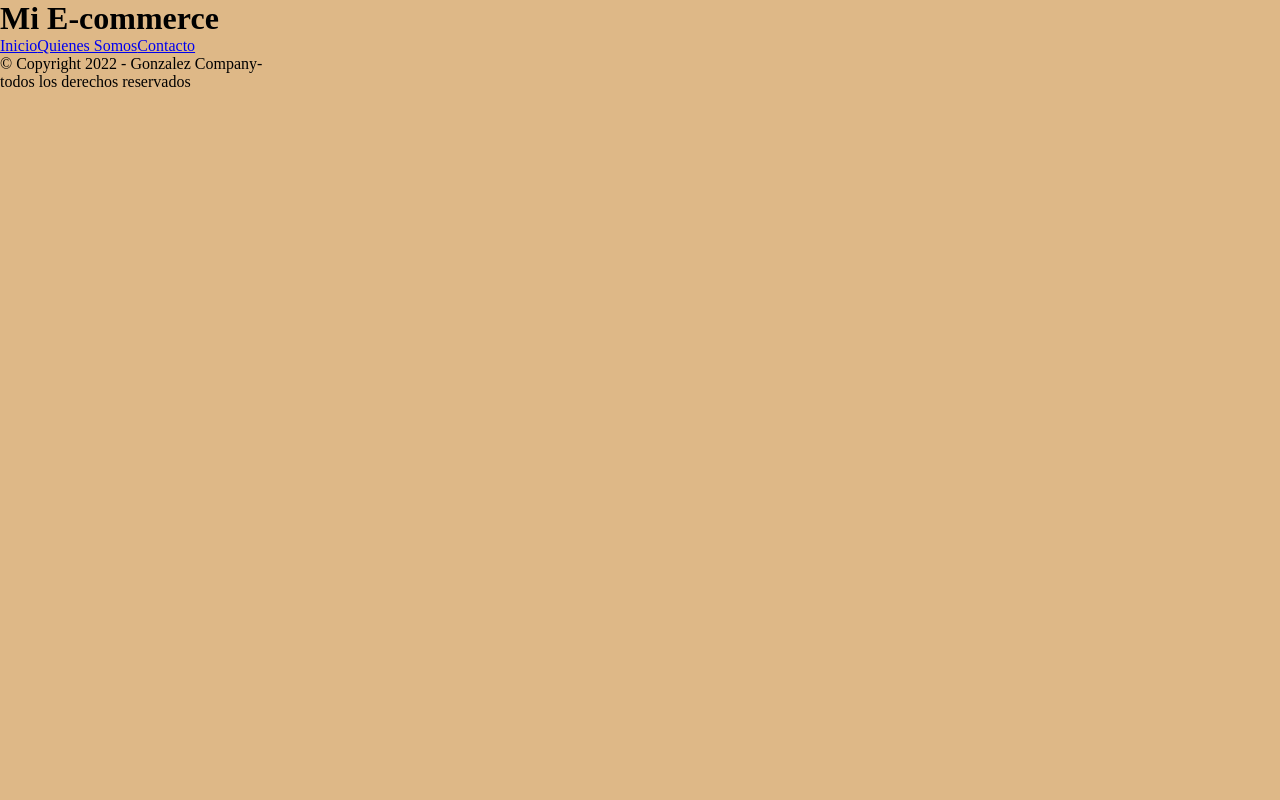
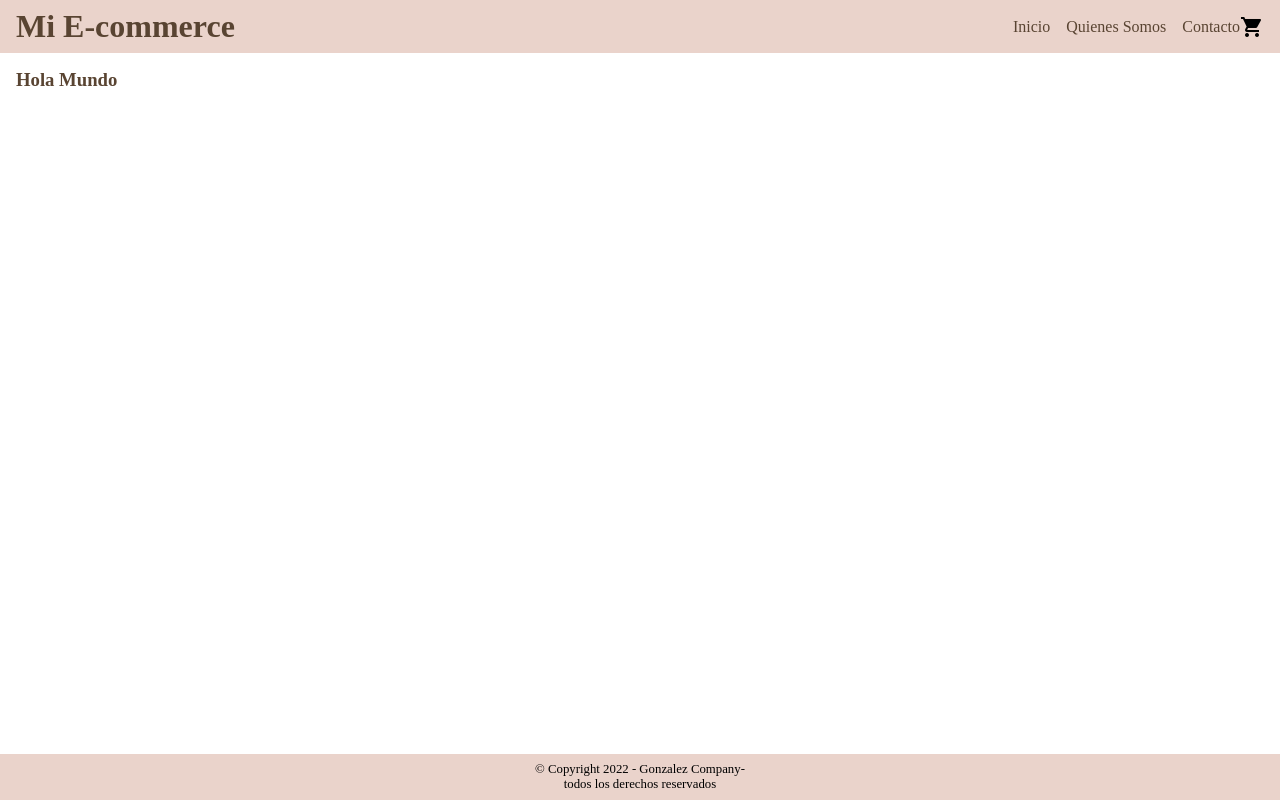
Before and after one commit to leoogonzalez/coderRJSleo, a React (Create React App) app in the folder tiendagonzalezpalacios/: page / in a window 1280 px wide. Built offline with nearby package versions, Linux system fonts and the light colour scheme.

Commit message:
desafio clase numero 4 crea tu landing

```diff
--- a/tiendagonzalezpalacios/public/index.html
+++ b/tiendagonzalezpalacios/public/index.html
@@ -24,6 +24,8 @@
       work correctly both with client-side routing and a non-root public URL.
       Learn how to configure a non-root public URL by running `npm run build`.
     -->
+    <link href="https://fonts.googleapis.com/icon?family=Material+Icons"
+      rel="stylesheet">
     <title>React App</title>
   </head>
   <body>
--- a/tiendagonzalezpalacios/src/App.js
+++ b/tiendagonzalezpalacios/src/App.js
@@ -1,12 +1,19 @@
 import Header from "./Header"
+import Main from "./Main"
 import Footer from "./Footer"
-import NavBar from "./components/NavBar"
+import NavBar from './components/NavBar';
+import ItemListContainer from './components/ItemListContainer'
+const App = () => {
 
-const App = () => {
-return <div>
-      <Header></Header>
-      <NavBar></NavBar>
-    <Footer>footer</Footer>
+
+return <div id="root">
+      <Header>
+        <NavBar/>
+      </Header>
+      <Main>
+      <ItemListContainer/>
+      </Main>
+    <Footer></Footer>
 </div>
 }
 
--- a/tiendagonzalezpalacios/src/Header.js
+++ b/tiendagonzalezpalacios/src/Header.js
@@ -1,9 +1,11 @@
 import React from 'react'
-
+import NavBar from './components/NavBar';
 const Header = () => {
   return (
-      <header>
-        <h1>Mi E-commerce</h1>
+      <header id='layout-header' className='header'>
+        <h1 className='header__title'>Mi E-commerce</h1>
+        <NavBar/>
+
       </header>
   );
 }
--- /dev/null
+++ b/tiendagonzalezpalacios/src/Main.js
@@ -0,0 +1,13 @@
+import React from 'react'
+import ItemListContainer from './components/ItemListContainer'
+
+const Main = () => {
+  return (
+    <main>
+           <ItemListContainer titulo="Hola Mundo"></ItemListContainer>
+
+    </main>
+  )
+}
+
+export default Main
--- /dev/null
+++ b/tiendagonzalezpalacios/src/components/CartWidget.js
@@ -0,0 +1,11 @@
+import React from 'react'
+
+const CartWidget = () => {
+  return (
+    <span className='material-icons'>
+    shopping_cart
+    </span>
+  )
+}
+
+export default CartWidget
--- /dev/null
+++ b/tiendagonzalezpalacios/src/components/ItemListContainer.js
@@ -0,0 +1,10 @@
+import React from 'react'
+
+const ItemListContainer = (greeting)  => {
+
+  return (
+    <div><h3 className='contenido__main'>{greeting.titulo}</h3></div>
+  )
+}
+
+export default ItemListContainer
--- a/tiendagonzalezpalacios/src/components/NavBar.js
+++ b/tiendagonzalezpalacios/src/components/NavBar.js
@@ -1,13 +1,17 @@
 import React from 'react'
+import CartWidget from './CartWidget';
 
 const NavBar = () => {
   return (
-    <navbar>
-    <a href='#'>Inicio</a>
-   <a href='#'>Quienes Somos</a>
-   <a href='#'>Contacto</a>
- </navbar>
+    <nav className='nav'>
+    <a href='#' className='nav__link'>Inicio</a>
+   <a href='#' className='nav__link'>Quienes Somos</a>
+   <a href='#' className='nav__link'>Contacto</a>
+   <CartWidget/>
+ </nav>
+
   )
 }
 
+
 export default NavBar
--- a/tiendagonzalezpalacios/src/estilos.css
+++ b/tiendagonzalezpalacios/src/estilos.css
@@ -4,10 +4,54 @@
     font-size: border-box;
 }
 
-html , body , #root {
+html , body , #root  {
     height: 100vh;
 }
 
-body{
-    background-color:burlywood;
+#layout-header a{
+    text-decoration: none;
+    color: #594432;
+    margin-left: 1rem;
 }
+
+#root {
+    display: flex;
+    flex-direction: column;
+}
+
+#layout-header {
+    display: flex;
+    align-items: center;
+    justify-content: space-between;
+    padding: 0.5rem 1rem;
+    background-color: #EAD3CB;
+    box-shadow: 0 2px 4px rgba(0, 0,0, 0);
+}
+
+main{
+flex-grow: 1;
+padding: 1rem;
+}
+
+footer{
+    padding: 0.5rem;
+    background-color: #EAD3CB;
+    text-align: center;
+    font-size: 0.8rem;
+
+}
+
+nav{
+    display: flex;
+    align-items: center;
+}
+
+.header__title{
+    color: #594432;
+}
+
+.contenido__main{
+    color: #594432;
+    justify-content: center;
+
+}
--- a/tiendagonzalezpalacios/src/index.js
+++ b/tiendagonzalezpalacios/src/index.js
@@ -1,9 +1,6 @@
-// 1) necesitamos la variable React en scope
+
 import React from 'react'
-// 2) Necesitamos la variable ReactDOM en scope
 import ReactDOM from 'react-dom'
-// 3) Necesitamos la variable App en scope
 import App from './App'
 import "./estilos.css"
-// 4) Necesitamos el componente en el DOM
 ReactDOM.render(<App/>,document.getElementById("root"))
```
